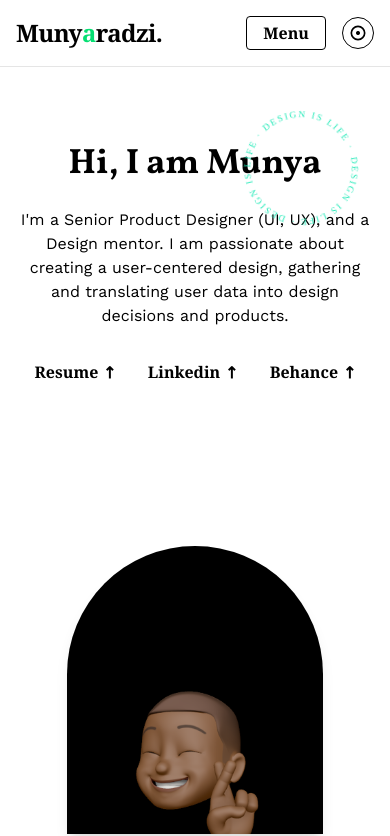
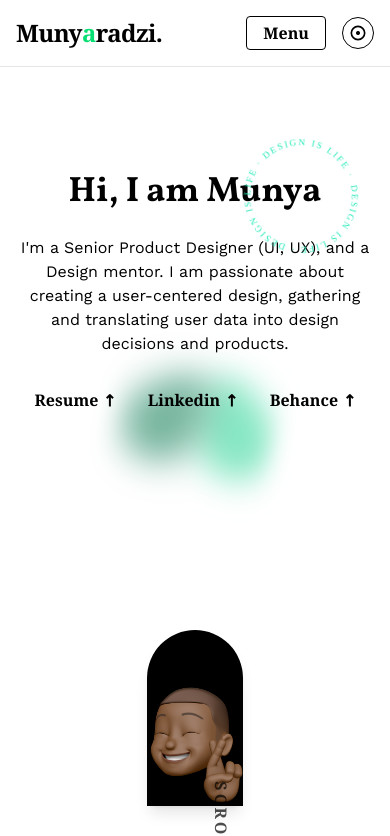
Before and after one commit to VincentMugondora/kayden-portfolio, a React (Vite) app: page / in a window 390 px wide. Shown: the top 836 px of the page. Built offline with nearby package versions, Linux system fonts and the light colour scheme.

Commit message:
Add glassy background effect to App.css and adjust Home component layout for improved responsiveness and visual consistency.

```diff
--- a/src/App.css
+++ b/src/App.css
@@ -274,3 +274,8 @@
 .hide-scrollbar::-webkit-scrollbar {
   display: none; /* Chrome/Safari/Webkit */
 }
+.glassy{
+  background-color: rgba(255, 255, 255, 0.459);
+  backdrop-filter: blur(10px);
+  -webkit-backdrop-filter: blur(10px);
+}
--- a/src/pages/Home.jsx
+++ b/src/pages/Home.jsx
@@ -63,11 +63,11 @@
         </div>
         {/* Right/Emoji Arch */}
         <div className="flex-1 flex justify-center md:justify-end items-center relative mt-10 md:mt-0 z-10">
-          <div className="w-64 h-72 md:w-96 md:h-[28rem] bg-black rounded-t-full rounded-b-none flex items-end justify-center overflow-hidden shadow-lg">
+          <div className="w-[80vw] h-44 md:w-64 md:h-[50vh] bg-black rounded-t-full rounded-b-none flex items-end justify-center overflow-hidden shadow-lg">
             <img
               src={Icon}
               alt="Munya Emoji"
-              className="w-56 h-56 md:w-80 md:h-80 object-contain mb-[-10px]"
+              className="w-full h-32 md:w-56 md:h-56 object-contain mt-[-40px]"
             />
           </div>
           {/* Scroll Indicator */}
```
